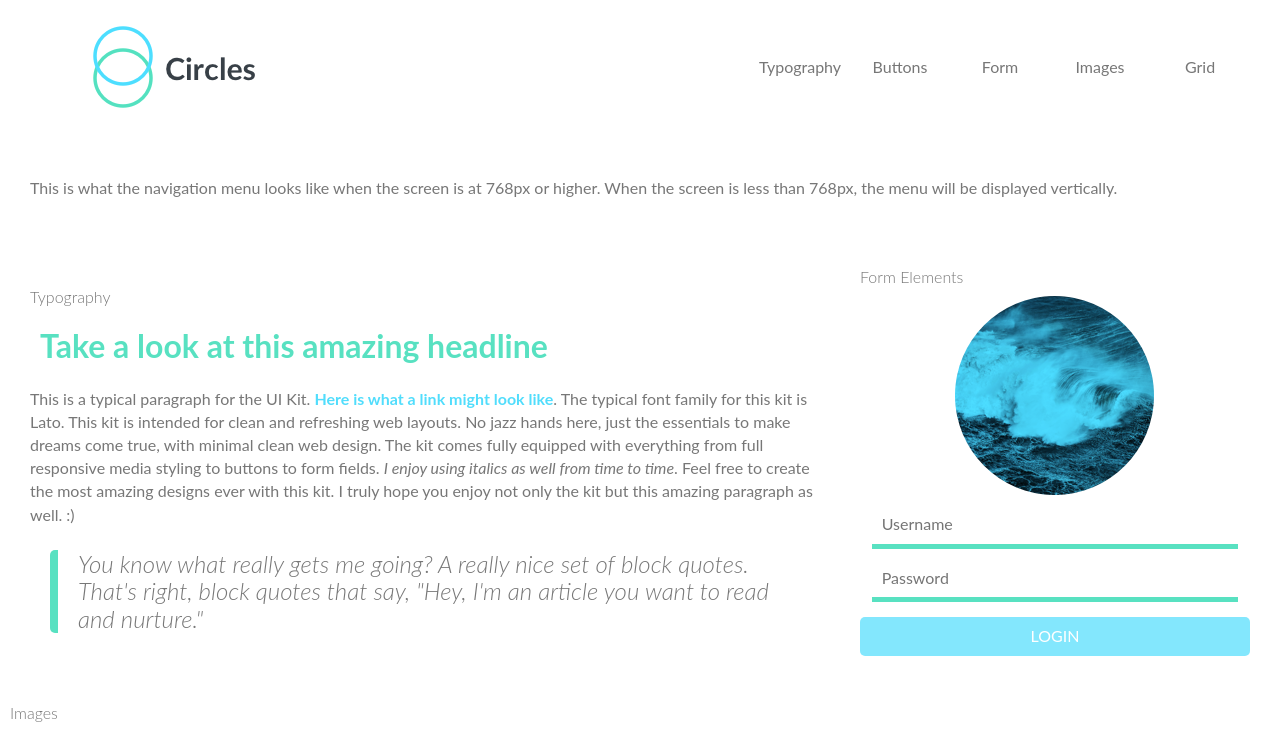
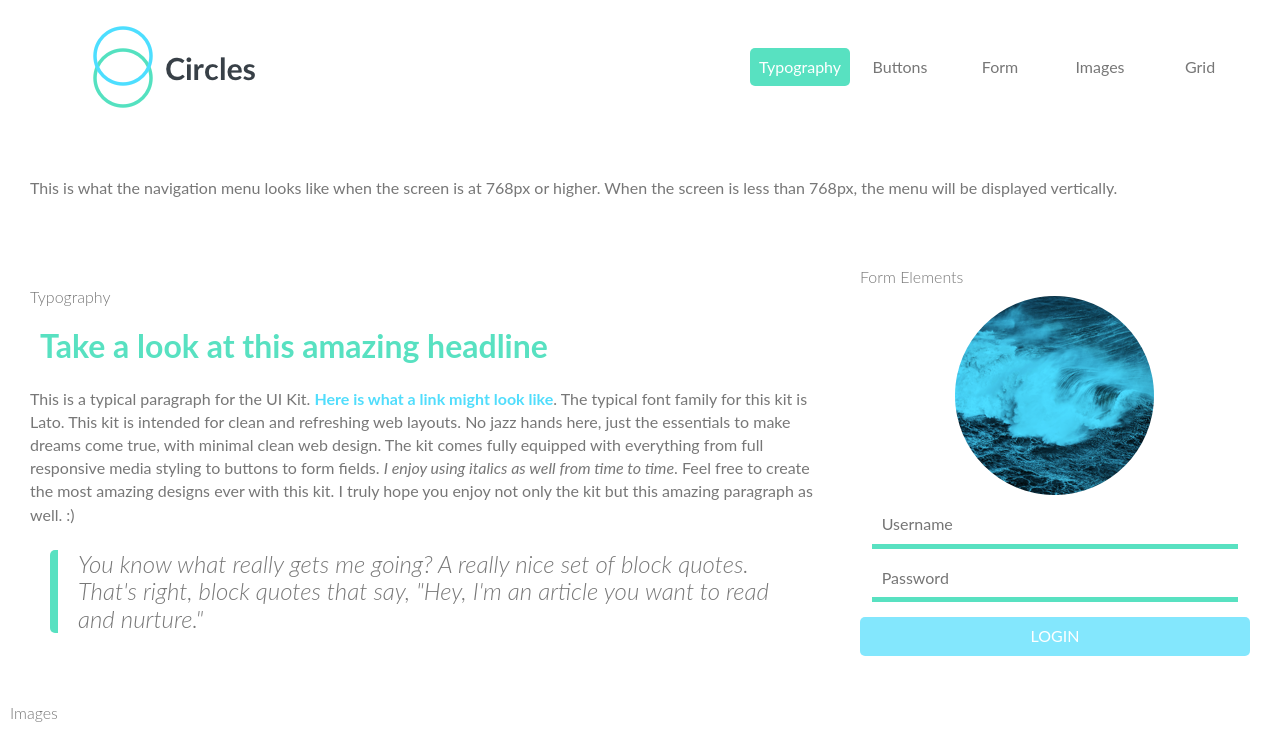
Before and after one commit to jsMarko/project-4, a plain HTML site: page resources/index.html in a window 1280 px wide. In both pictures the pointer is over the link "Typography". Shown: the top 756 px of the page. Drawn offline with nearby package versions, Linux system fonts and the light colour scheme; files that its build step writes are made by us from their sources.

Commit message:
Fixed nav hover

```diff
--- a/scss/component/_navigation.scss
+++ b/scss/component/_navigation.scss
@@ -14,9 +14,9 @@
       display: block;
       width: 100%;
       transition: background-color 0.2s ease-in-out, color 0.2s ease-in-out;
-      &-link:hover {
-         color: #fff;
-         background-color: #58e1c1;
-      }
+   }
+   &-link:hover {
+      color: #fff;
+      background-color: #58e1c1;
    }
 }
```
Also changed, not shown: css/styles.css, 1 other file.
